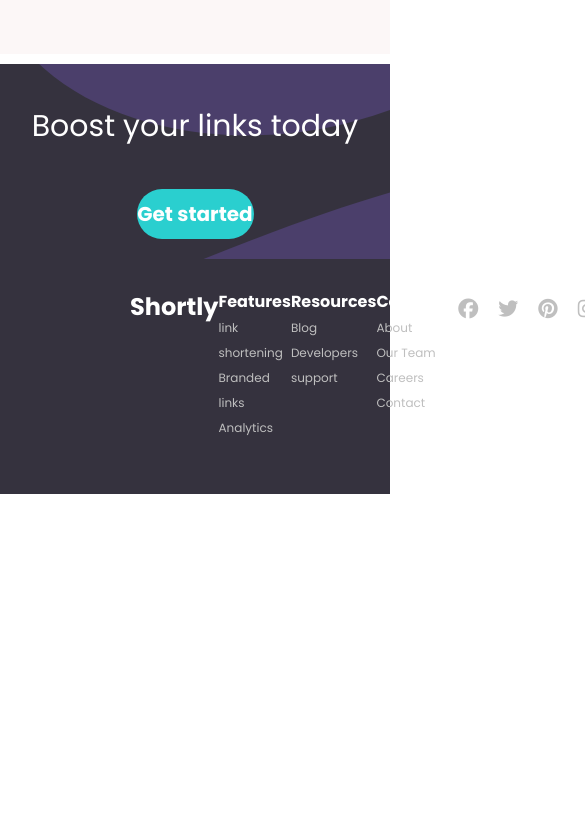
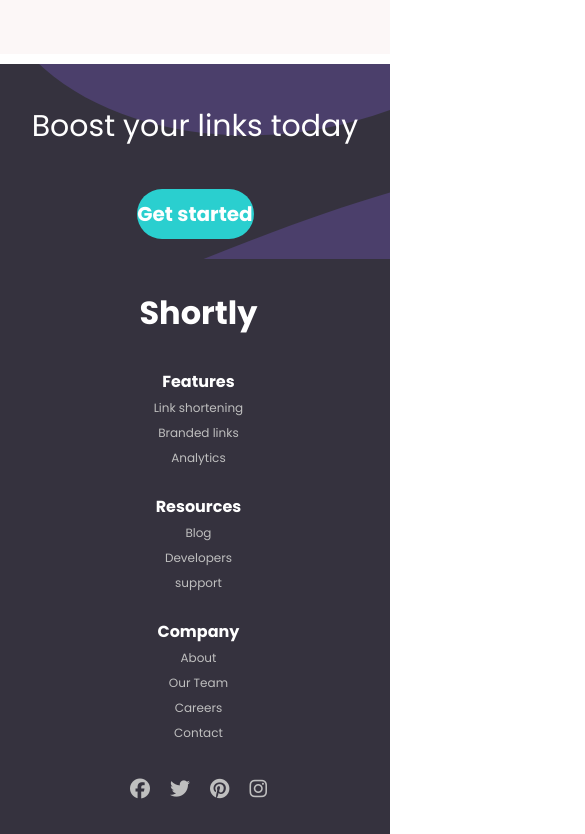
Before and after one commit to otizgit/CapacityBay-Final-CSS-Project, a plain HTML site: page index.html in a window 390 px wide. Shown: the part 2725-3559 px from the top of the page, 585 px wide, since content can reach past the window. Before the commit the page ends 3219 px from the top, so only its background shows below. Drawn offline with Linux system fonts and the light colour scheme.

Commit message:
Fareed Commit Changes

```diff
--- a/index.html
+++ b/index.html
@@ -166,11 +166,11 @@
 
         <!-- Footer done by Yusuf Fareed, Obimdike -->
         <footer>
-            <div class="foot-logo"><h2><a href="">Shortly</a></h2></div>
+            <div class="foot-logo"><h1><a href="">Shortly</a></h1></div>
             <div class="feature">
               <h4>Features</h4>
               <ul>
-                <li><a href="">link shortening</a></li>
+                <li><a href="">Link shortening</a></li>
                 <li><a href="">Branded links</a></li>
                 <li><a href="">Analytics</a></li><br>
               </ul>
--- a/style.css
+++ b/style.css
@@ -850,6 +850,7 @@
 
 /* End of Praise Ayodele and Akukwe Olivia's Styling */
 
+/* Obimdike and Fareed styling */
 /* obimdike footer styling */
 
 footer{
@@ -858,7 +859,7 @@
     grid-template-columns: 1fr 1fr 1fr 1fr 1fr;
     padding: 30px 130px;
 }
-.foot-logo h2 a{
+.foot-logo h1 a{
     color: #fff;
 }
 footer div h4{
@@ -885,3 +886,17 @@
 .soc-handles ul li a:hover{
     color: aqua;
 }
+
+/* footer responsiveness */
+/* Fareed styling */
+@media screen and (max-width: 828px){
+    footer{
+        grid-template-columns: 1fr;
+        text-align: center;
+    }
+
+    .foot-logo{
+        margin-bottom: 30px;
+    }
+}
+/* End of Obimdike and Fareed styling */
```
